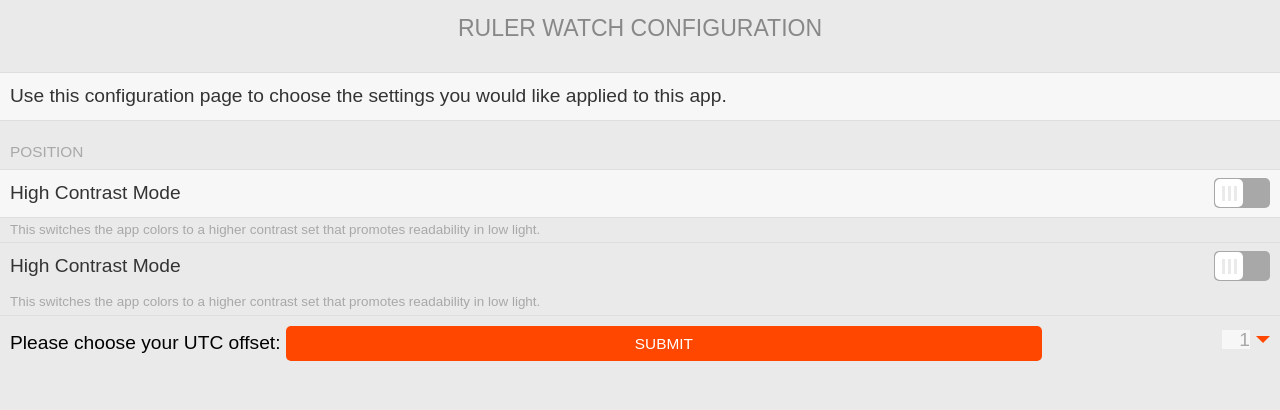
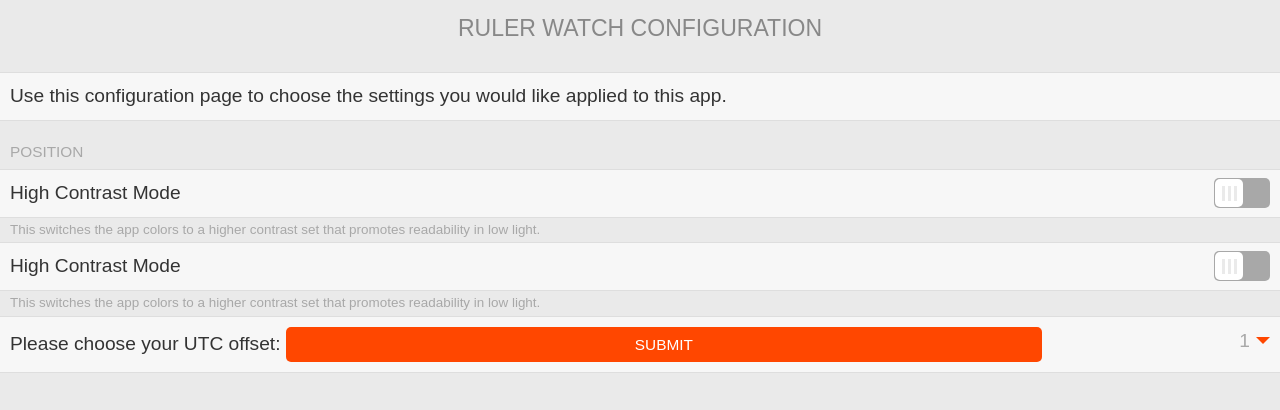
Before and after one commit to Sichroteph/Ruler-Weather, a plain HTML site: page index.html in a window 1280 px wide. Drawn offline with Linux system fonts and the light colour scheme.

Commit message:
Update index.html

```diff
--- a/index.html
+++ b/index.html
@@ -39,6 +39,8 @@
       <div class='item-container-footer'>
         This switches the app colors to a higher contrast set that promotes readability in low light.
       </div>
+
+      <div class='item-container-content'>
         <label class='item'>
           High Contrast Mode
           <input id='high_contrast_checkbox' type='checkbox' class='item-toggle'>
@@ -49,7 +51,7 @@
       </div>
 
 
-
+      <div class='item-container-content'>
         <label class="item">
           Please choose your UTC offset:
            <select name="utc" dir='rtl' class="item-select">
@@ -77,7 +79,7 @@
             <option class="item-select-option">11</option>
             <option class="item-select-option">12</option>
         </label>
-
+      </div>
 
     </div>
 
```
